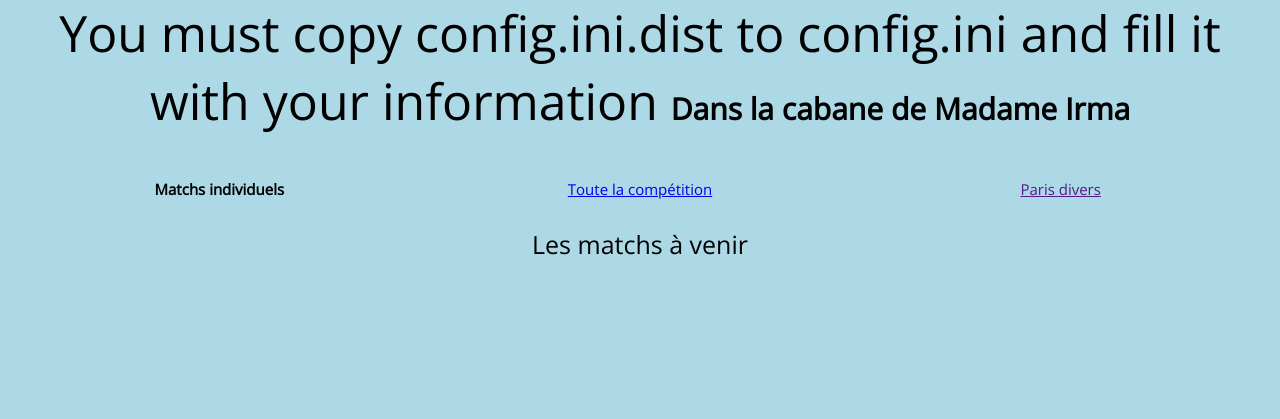
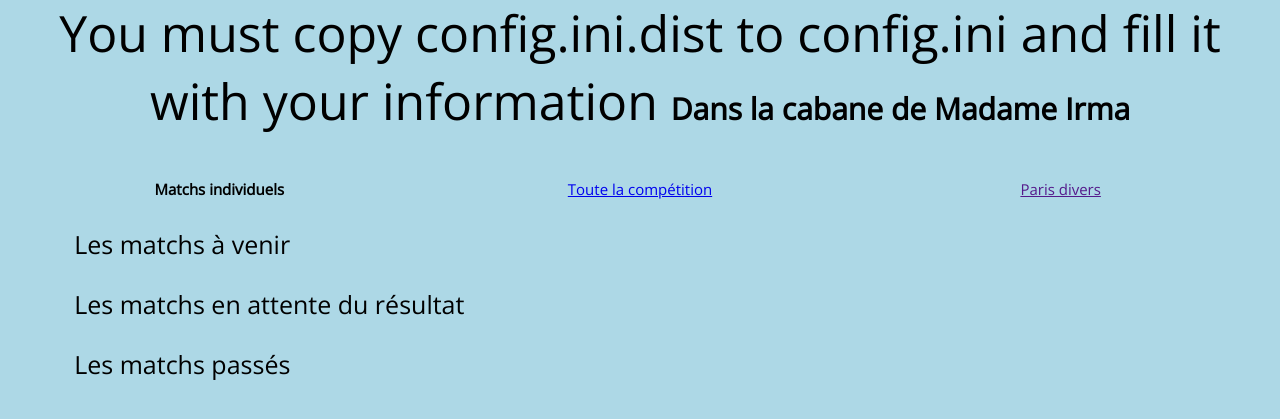
Before and after one commit to OpesMentis/PronosCDM, a PHP site: page /predictions.php in a window 1280 px wide. Shown: the part 127-546 px from the top of the page. Run offline with PHP 8.4, Linux system fonts and the light colour scheme; the visitor is signed in with stand-in values (Sample User, id 1); tables that the repository leaves empty or names only in its code hold one stand-in row (values such as "Sample post"); some web fonts are replaced.

Commit message:
Sur la page des matchs on séparent les rencontres selon qu'elles sont déjà passées, en cours ou à venir.

```diff
--- a/match.php
+++ b/match.php
@@ -33,7 +33,7 @@ if (!isset($_SESSION['login'])) {
         if (!isset($_GET['id'])) {
             echo 'Hum... Il semblerait que vous ayez touché à un truc que vous n\'auriez pas dû toucher...';
         } else {
-            $req = $bdd->prepare("SELECT matchs_q.groupe AS groupe, eq1.pays AS e1, eq2.pays AS e2, DATE_FORMAT(date, '%d/%m, %Hh%i') AS date FROM matchs_q JOIN teams eq1 ON eq1.id = matchs_q.team1 JOIN teams eq2 ON eq2.id = matchs_q.team2 WHERE matchs_q.id=:id_match");
+            $req = $bdd->prepare("SELECT matchs_q.groupe AS groupe, eq1.pays AS e1, eq2.pays AS e2, DATE_FORMAT(date, '%d/%m, %Hh%i') AS date FROM matchs_q JOIN teams eq1 ON eq1.id = matchs_q.team1 JOIN teams eq2 ON eq2.id = matchs_q.team2 WHERE matchs_q.id=:id_match" AND date > NOW());
             $req->execute(array('id_match' => $_GET['id']));
             $match = $req->fetch();
             if (!$match) {
--- a/predictions.php
+++ b/predictions.php
@@ -25,8 +25,6 @@ if (!isset($_SESSION['login'])) {
     <div align="center">
         <?php
         include('connect.php');
-
-        $req = $bdd->query("SELECT matchs_q.id AS id_match, DATE_FORMAT(date, '%d/%m, %Hh%i') AS date, matchs_q.groupe, eq1.pays AS e1, eq2.pays AS e2 FROM matchs_q JOIN teams eq1 ON eq1.id = matchs_q.team1 JOIN teams eq2 ON eq2.id = matchs_q.team2 WHERE date > NOW() ORDER BY date ASC");
         ?>
         <font style="font-family: 'Open Sans'; font-size: 30px;"><b>Dans la cabane de Madame Irma</b><br/><br/></font>
     </div>
@@ -43,13 +41,15 @@ if (!isset($_SESSION['login'])) {
             </td>
         </tr>
     </table>
-    <table width="100%" align="center">
+    <table width="90%" align="center">
         <tr>
-            <td width="20%" align="center">
+            <td width="20%" align="left">
                 <font style="font-family: 'Open Sans'; font-size: 25px;">Les matchs à venir</font><br/><br/>
             </td>
         </tr>
         <?php
+        $req = $bdd->query("SELECT matchs_q.id AS id_match, DATE_FORMAT(date, '%d/%m, %Hh%i') AS date, matchs_q.groupe, eq1.pays AS e1, eq2.pays AS e2 FROM matchs_q JOIN teams eq1 ON eq1.id = matchs_q.team1 JOIN teams eq2 ON eq2.id = matchs_q.team2 WHERE date > NOW() ORDER BY date ASC");
+
         $i = 0;
         while ($item = $req->fetch()) {
             $pari = $bdd->prepare("SELECT score1, score2 FROM paris_q JOIN users ON users.id = paris_q.id_user WHERE id_match=:play AND users.login=:usr");
@@ -76,6 +76,74 @@ if (!isset($_SESSION['login'])) {
             $i += 1;
         }
         ?>
+        <tr>
+            <td width="20%" align="left">
+                <font style="font-family: 'Open Sans'; font-size: 25px;">Les matchs en attente du résultat</font><br/><br/>
+            </td>
+        </tr>
+        <?php
+        $req = $bdd->query("SELECT matchs_q.id AS id_match, DATE_FORMAT(date, '%d/%m, %Hh%i') AS date, matchs_q.groupe, eq1.pays AS e1, eq2.pays AS e2 FROM matchs_q JOIN teams eq1 ON eq1.id = matchs_q.team1 JOIN teams eq2 ON eq2.id = matchs_q.team2 WHERE date < NOW() AND played = 0 ORDER BY date ASC");
+
+        $i = 0;
+        while ($item = $req->fetch()) {
+            $pari = $bdd->prepare("SELECT score1, score2 FROM paris_q JOIN users ON users.id = paris_q.id_user WHERE id_match=:play AND users.login=:usr");
+            $pari->execute(array('play' => $item['id_match'], 'usr' => $_SESSION['login']));
+            $res = $pari->fetch();
+            if ($i % 4 == 0) {?>
+            <tr>
+            <?php
+            }?>
+                <td width="20%" align="center">
+                    <font style="font-family: 'Open Sans'; font-size: 15px;"><?php echo $item['e1'] . ' — ' . $item['e2'];?></font><br/>
+                    <font style="font-family: 'Open Sans'; font-size: 10px;">-- / --</font><br/>
+                    <font style="font-family: 'Open Sans'; font-size: 10px;"><?php echo $item['date'];?></font><br/>
+                    <font style="font-family: 'Open Sans'; font-size: 10px;"><b>
+                        <?php
+                        if (!$res) {
+                            echo 'TROP TARD POUR PARIER';
+                        } else {
+                            echo 'VOUS PRÉVOYEZ : ' . $res['score1'] . '-' . $res['score2'];
+                        }
+                        ?>
+                    </b></font><br/><br/><br/>
+                </td><?php
+            $i += 1;
+        }
+        ?>
+        <tr>
+            <td width="20%" align="left">
+                <font style="font-family: 'Open Sans'; font-size: 25px;">Les matchs passés</font><br/><br/>
+            </td>
+        </tr>
+        <?php
+        $req = $bdd->query("SELECT matchs_q.id AS id_match, DATE_FORMAT(date, '%d/%m, %Hh%i') AS date, matchs_q.groupe, eq1.pays AS e1, eq2.pays AS e2, score1, score2 FROM matchs_q JOIN teams eq1 ON eq1.id = matchs_q.team1 JOIN teams eq2 ON eq2.id = matchs_q.team2 WHERE date < NOW() AND played = 1 ORDER BY date ASC");
+
+        $i = 0;
+        while ($item = $req->fetch()) {
+            $pari = $bdd->prepare("SELECT score1, score2 FROM paris_q JOIN users ON users.id = paris_q.id_user WHERE id_match=:play AND users.login=:usr");
+            $pari->execute(array('play' => $item['id_match'], 'usr' => $_SESSION['login']));
+            $res = $pari->fetch();
+            if ($i % 4 == 0) {?>
+            <tr>
+            <?php
+            }?>
+                <td width="20%" align="center">
+                    <font style="font-family: 'Open Sans'; font-size: 15px;"><?php echo $item['e1'] . ' — ' . $item['e2'];?></font><br/>
+                    <font style="font-family: 'Open Sans'; font-size: 10px;"><b><?php echo $item['score1'] . ' / ' . $item['score2'];?></b></font><br/>
+                    <font style="font-family: 'Open Sans'; font-size: 10px;"><?php echo $item['date'];?></font><br/>
+                    <font style="font-family: 'Open Sans'; font-size: 10px;">
+                        <?php
+                        if (!$res) {
+                            echo 'VOUS N\'AVIEZ PAS PARIÉ';
+                        } else {
+                            echo 'VOUS PRÉVOYIEZ : ' . $res['score1'] . '-' . $res['score2'];
+                        }
+                        ?>
+                    </font><br/><br/><br/>
+                </td><?php
+            $i += 1;
+        }
+        ?>
     </table>
 </body>
 </html>
```
